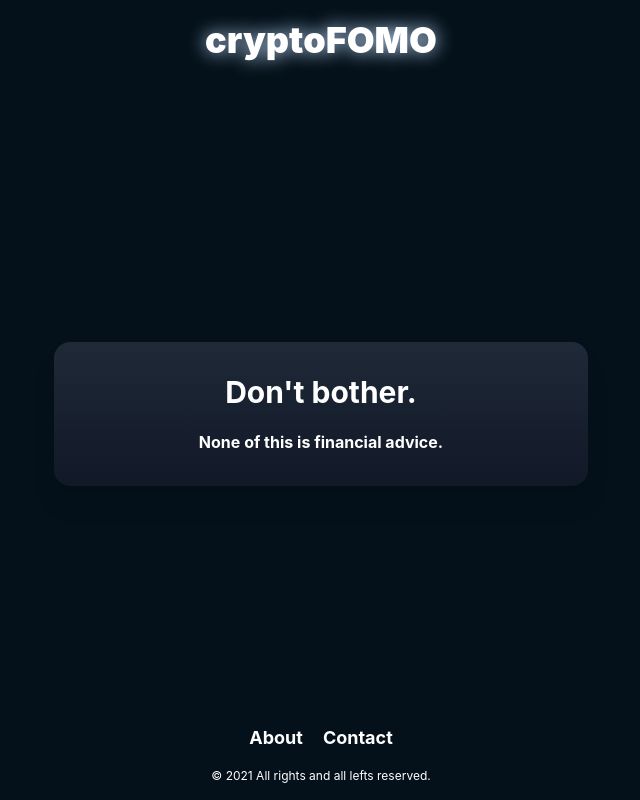
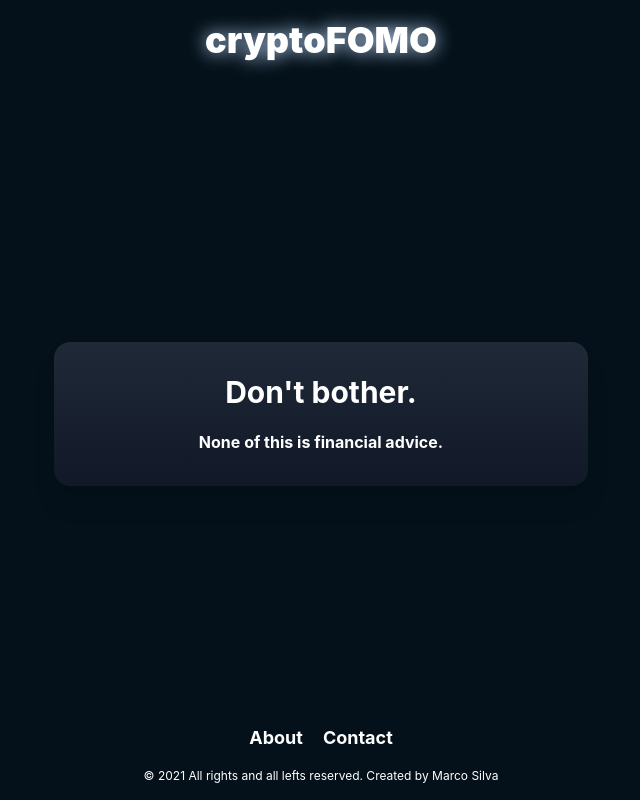
Before and after one commit to mpenajoia/cryptofomo, a React (Create React App) app: page /cryptoFOMO/contact in a window 1280 px wide. Shown: the whole page, without its empty margins (319-959 px from the left). Built offline with nearby package versions, Linux system fonts and the light colour scheme.

Commit message:
cleared readme, link to port in footer

```diff
--- a/public/index.html
+++ b/public/index.html
@@ -7,7 +7,7 @@
     <meta name="keywords" content="software engineer, software developer, front end developer, front end engineer, frontend developer, frontend engineer, front-end developer, front-end engineer, portfolio, full stack developer, full-stack developer, full stack engineer, full-stack engineer, react, web developer, crypto, crypto currency, cryptocurrency, currencies, cryptocurrencies, crypto currencies, bitcoin, ethereum, web3, web 3.0, web 3, finance app, defi" >
     <meta name="title" property="og:title" content="cryptoFOMO">
     <meta property="og:type" content="Website">
-    <meta name="image" property="og:image" content="https://penajoia.com/img/cfimg.png">
+    <meta name="image" property="og:image" content="https://penajoia.com/img/cfimg2.png">
     <meta name="description" property="og:description" content="Speculative crypto finance app">
     <meta name="author" content="Marco Silva">
 
--- a/src/components/Footer.jsx
+++ b/src/components/Footer.jsx
@@ -7,7 +7,7 @@ function Footer() {
         <Link className="hover:text-pink-500" to="/cryptoFOMO/about">About</Link>
         <Link className="hover:text-pink-500" to="/cryptoFOMO/contact">Contact</Link>
       </div>
-      <p className="text-xs text-center">© 2021 All rights and all lefts reserved.</p>
+      <p className="text-xs text-center">© 2021 All rights and all lefts reserved. Created by <a className="hover:border-b" href="https://penajoia.com" target="_blank" rel="noreferrer" >Marco Silva</a></p>
     </footer>
   )
 }
```
Also changed, not shown: 1 other file (tests, documents, lock files or other folders).
